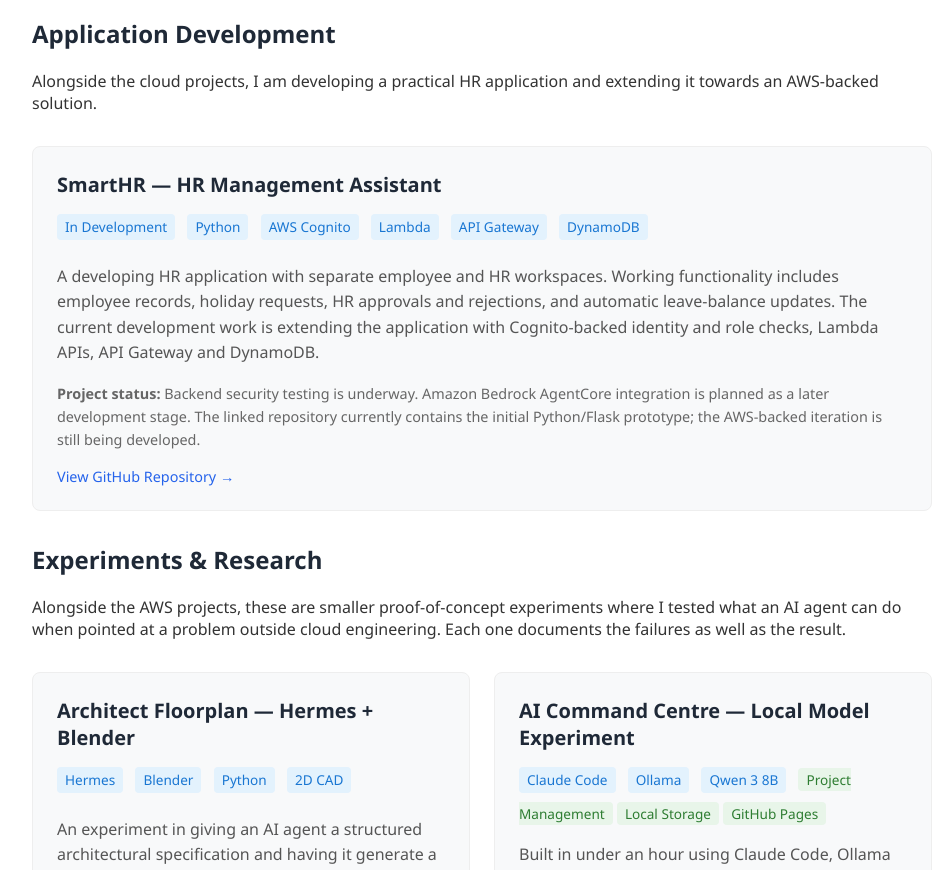
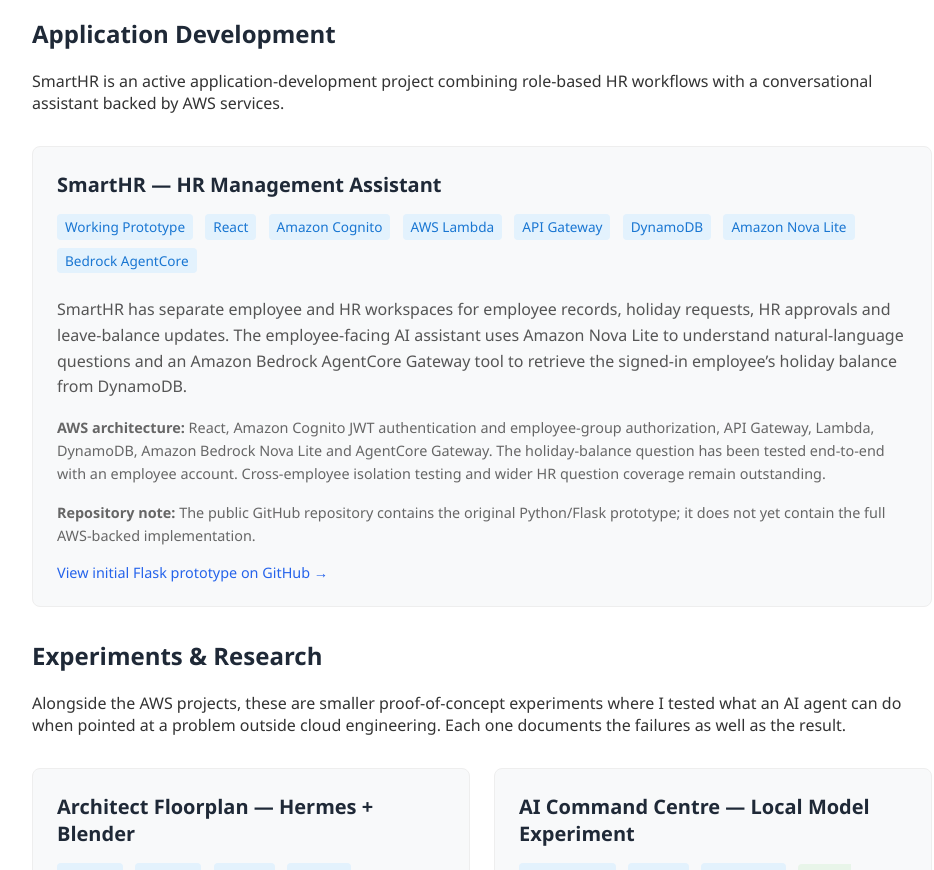
Before and after one commit to Jazblue/mywebsite, a plain HTML site: page projects.html in a window 1280 px wide. Shown: the part 2022-2892 px from the top of the page, without its empty margins (158-1092 px from the left). Drawn offline with Linux system fonts and the light colour scheme; no server answers.

Commit message:
docs: update SmartHR AgentCore project details

```diff
--- a/projects.html
+++ b/projects.html
@@ -150,7 +150,7 @@
       "item": {
         "@type": "TechArticle",
         "name": "SmartHR — HR Management Assistant",
-        "description": "An HR management application in development, with employee and HR workspaces, holiday requests, approval workflows and leave-balance updates. The AWS-backed iteration is being developed with Cognito, Lambda, API Gateway and DynamoDB; Amazon Bedrock AgentCore integration is planned.",
+        "description": "A role-based HR application with employee and HR workspaces, holiday requests, approval workflows and leave-balance updates. Its employee-facing AI assistant uses Amazon Nova Lite and an Amazon Bedrock AgentCore Gateway tool to retrieve the signed-in employee’s holiday balance from DynamoDB. Cognito JWT authentication, API Gateway and Lambda connect the application to AWS services. The end-to-end holiday-balance flow has been tested with an employee account; broader authorization testing and additional HR questions remain in development.",
         "url": "https://github.com/Jazblue/SmartHR"
       }
     }
@@ -410,22 +410,25 @@
 
     <section>
       <h2>Application Development</h2>
-      <p>Alongside the cloud projects, I am developing a practical HR application and extending it towards an AWS-backed solution.</p>
+      <p>SmartHR is an active application-development project combining role-based HR workflows with a conversational assistant backed by AWS services.</p>
       <div class="project-grid">
         <div class="project-card">
           <h3>SmartHR — HR Management Assistant</h3>
           <p>
-            <span class="project-tag">In Development</span>
-            <span class="project-tag">Python</span>
-            <span class="project-tag">AWS Cognito</span>
-            <span class="project-tag">Lambda</span>
+            <span class="project-tag">Working Prototype</span>
+            <span class="project-tag">React</span>
+            <span class="project-tag">Amazon Cognito</span>
+            <span class="project-tag">AWS Lambda</span>
             <span class="project-tag">API Gateway</span>
             <span class="project-tag">DynamoDB</span>
+            <span class="project-tag">Amazon Nova Lite</span>
+            <span class="project-tag">Bedrock AgentCore</span>
           </p>
-          <p>A developing HR application with separate employee and HR workspaces. Working functionality includes employee records, holiday requests, HR approvals and rejections, and automatic leave-balance updates. The current development work is extending the application with Cognito-backed identity and role checks, Lambda APIs, API Gateway and DynamoDB.</p>
-          <p style="font-size:0.9rem;color:#666;"><strong>Project status:</strong> Backend security testing is underway. Amazon Bedrock AgentCore integration is planned as a later development stage. The linked repository currently contains the initial Python/Flask prototype; the AWS-backed iteration is still being developed.</p>
+          <p>SmartHR has separate employee and HR workspaces for employee records, holiday requests, HR approvals and leave-balance updates. The employee-facing AI assistant uses Amazon Nova Lite to understand natural-language questions and an Amazon Bedrock AgentCore Gateway tool to retrieve the signed-in employee’s holiday balance from DynamoDB.</p>
+          <p style="font-size:0.9rem;color:#666;"><strong>AWS architecture:</strong> React, Amazon Cognito JWT authentication and employee-group authorization, API Gateway, Lambda, DynamoDB, Amazon Bedrock Nova Lite and AgentCore Gateway. The holiday-balance question has been tested end-to-end with an employee account. Cross-employee isolation testing and wider HR question coverage remain outstanding.</p>
+          <p style="font-size:0.9rem;color:#666;"><strong>Repository note:</strong> The public GitHub repository contains the original Python/Flask prototype; it does not yet contain the full AWS-backed implementation.</p>
           <div class="project-links">
-            <a href="https://github.com/Jazblue/SmartHR" target="_blank" rel="noopener noreferrer">View GitHub Repository →</a>
+            <a href="https://github.com/Jazblue/SmartHR" target="_blank" rel="noopener noreferrer">View initial Flask prototype on GitHub →</a>
           </div>
         </div>
       </div>
```
